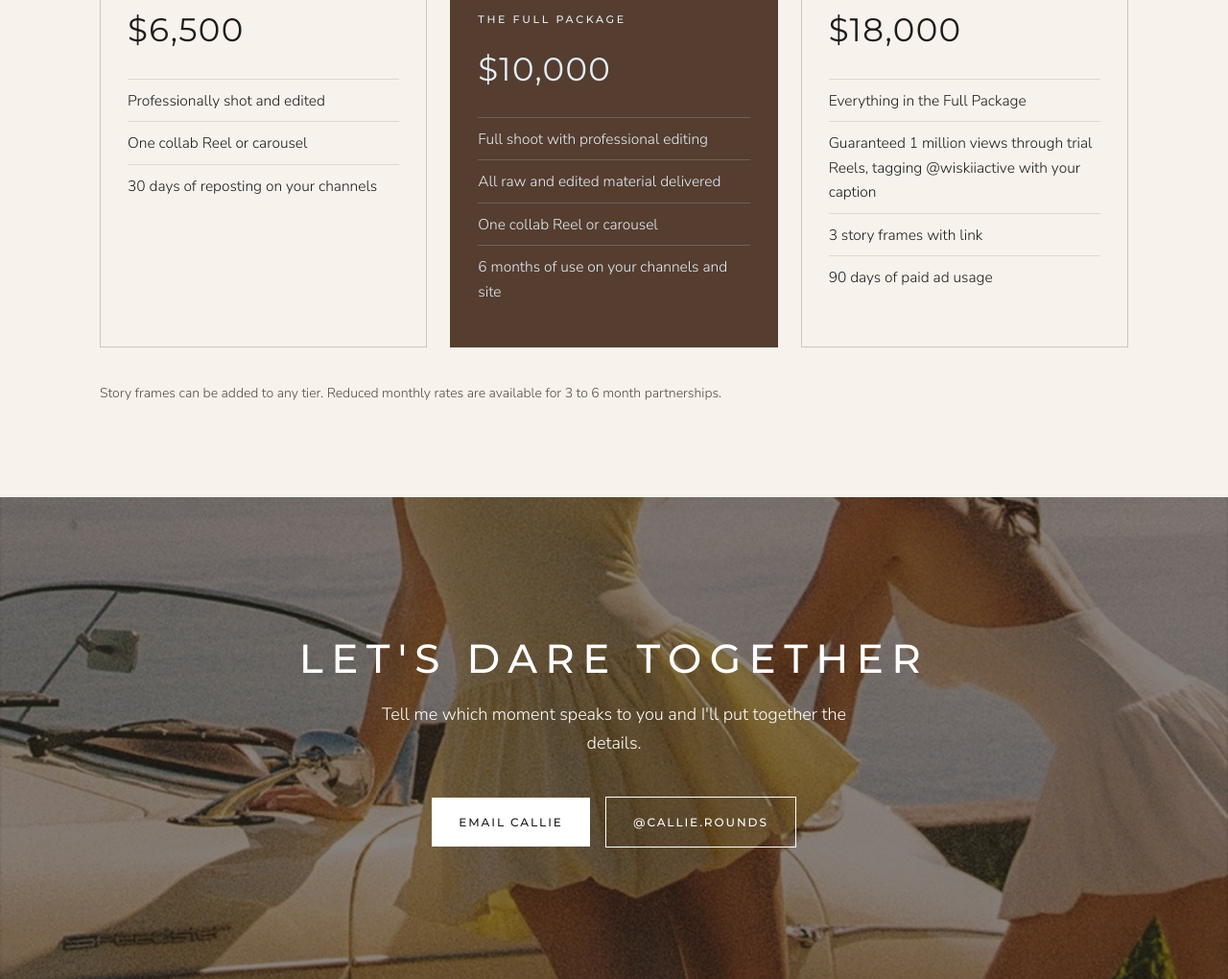
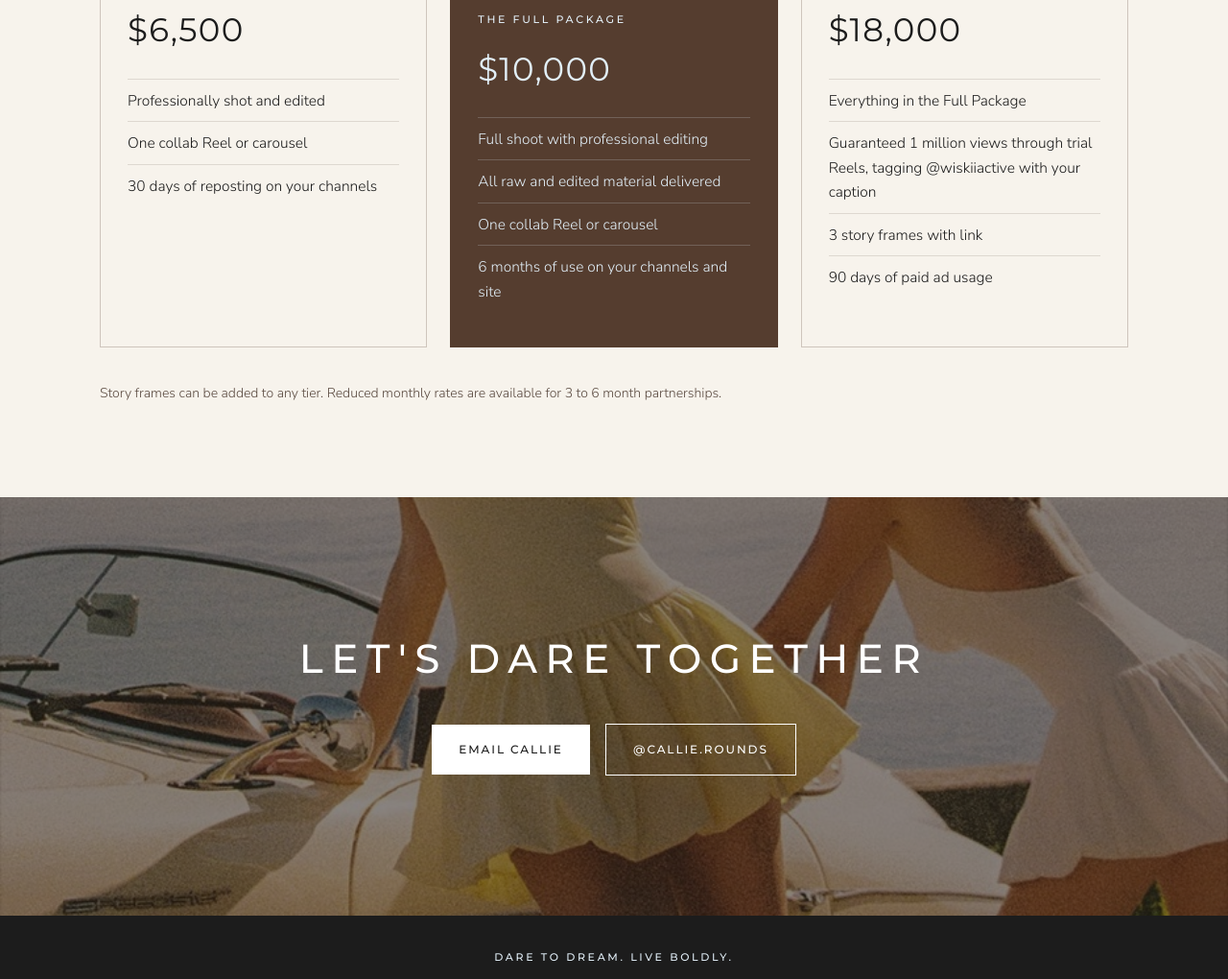
Before and after one commit to callie-rounds-media/wiskii, a plain HTML site: page index.html in a window 1280 px wide. Shown: the part 2539-3559 px from the top of the page at 96% size. Drawn offline with Linux system fonts and the light colour scheme.

Commit message:
516K, remove close line

```diff
--- a/index.html
+++ b/index.html
@@ -63,7 +63,7 @@ section{padding:96px 0}
 .close .bg{position:absolute;inset:0}
 .close::after{content:"";position:absolute;inset:0;background:rgba(40,30,24,.55)}
 .close .in{position:relative;z-index:1}
-.close h2{font-size:clamp(24px,4vw,42px);margin-bottom:16px}
+.close h2{font-size:clamp(24px,4vw,42px);margin-bottom:34px}
 .close p{max-width:520px;margin:0 auto 34px;font-size:18px}
 .btn{display:inline-block;font-family:Montserrat,sans-serif;font-weight:500;text-transform:uppercase;letter-spacing:.16em;font-size:12px;padding:16px 28px;background:#fff;color:var(--ink);text-decoration:none;margin:6px}
 .btn.o{background:transparent;color:#fff;border:1px solid #fff}
@@ -97,7 +97,7 @@ footer{text-align:center;padding:28px;background:var(--ink);color:var(--capri)}
     <div class="stats">
       <div><b>700</b><span class="k">Skydives</span></div>
       <div><b>33+</b><span class="k">Countries filmed</span></div>
-      <div><b>514K</b><span class="k">Instagram audience</span></div>
+      <div><b>516K</b><span class="k">Instagram audience</span></div>
     </div>
     <p class="k partners">Insta360 &nbsp;·&nbsp; DJI &nbsp;·&nbsp; Royal Caribbean &nbsp;·&nbsp; Relais &amp; Châteaux &nbsp;·&nbsp; Lexar</p>
   </div>
@@ -172,7 +172,6 @@ footer{text-align:center;padding:28px;background:var(--ink);color:var(--capri)}
   <div class="bg"><img src="ph/close.jpg" alt=""></div>
   <div class="in wrap">
     <h2 class="h">Let's dare together</h2>
-    <p>Tell me which moment speaks to you and I'll put together the details.</p>
     <a class="btn" href="mailto:callierounds@gmail.com">Email Callie</a>
     <a class="btn o" href="https://instagram.com/callie.rounds" target="_blank" rel="noopener">@callie.rounds</a>
   </div>
```
